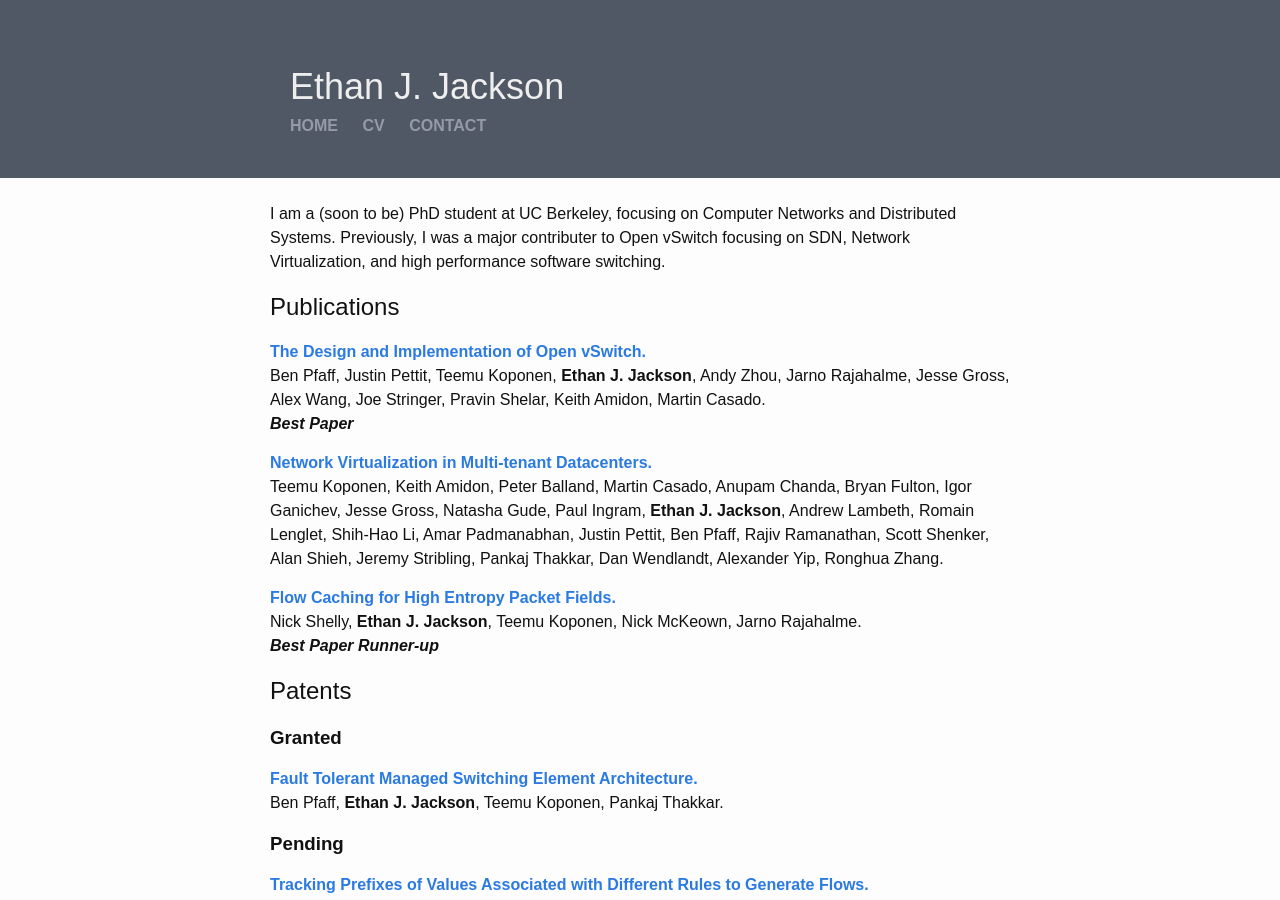
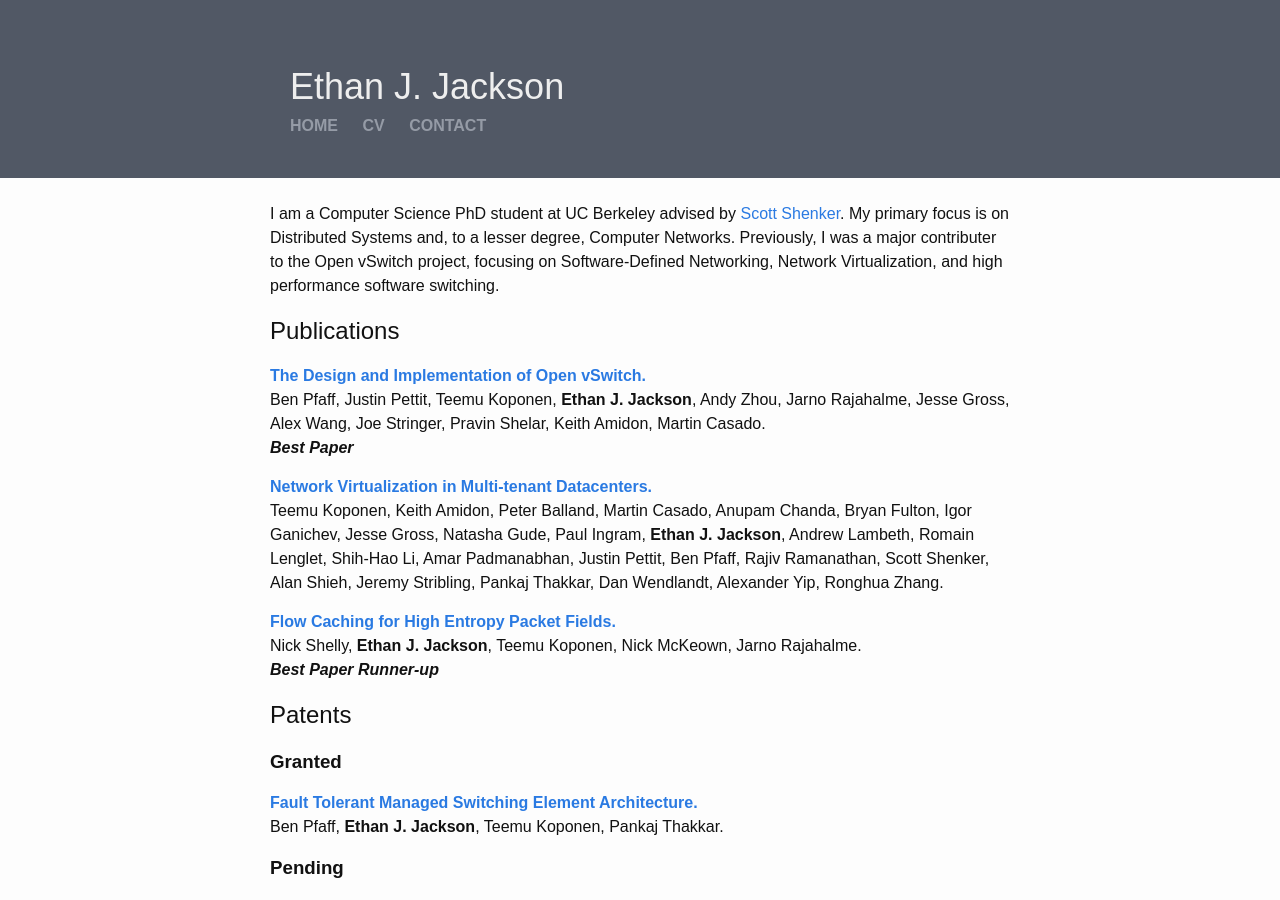
Before and after one commit to ejj/ejj.github.io, a Jekyll site: the page built from index.md, in a window 1280 px wide and 900 px high. Built offline with Jekyll 4.4.1, drawn with Linux system fonts in a browser that asks for light colours.

Commit message:
Update the website.

```diff
--- a/index.md
+++ b/index.md
@@ -2,10 +2,12 @@
 layout: default
 ---
 
-I am a (soon to be) PhD student at UC Berkeley, focusing on Computer Networks
-and Distributed Systems.   Previously, I was a major contributer to Open
-vSwitch focusing on SDN, Network Virtualization, and high performance software
-switching.
+I am a Computer Science PhD student at UC Berkeley advised by [Scott
+Shenker](https://www.eecs.berkeley.edu/Faculty/Homepages/shenker.html).  My
+primary focus is on Distributed Systems and, to a lesser degree, Computer
+Networks.  Previously, I was a major contributer to the Open vSwitch project,
+focusing on Software-Defined Networking, Network Virtualization, and high
+performance software switching.
 
 Publications
 ------------
```
